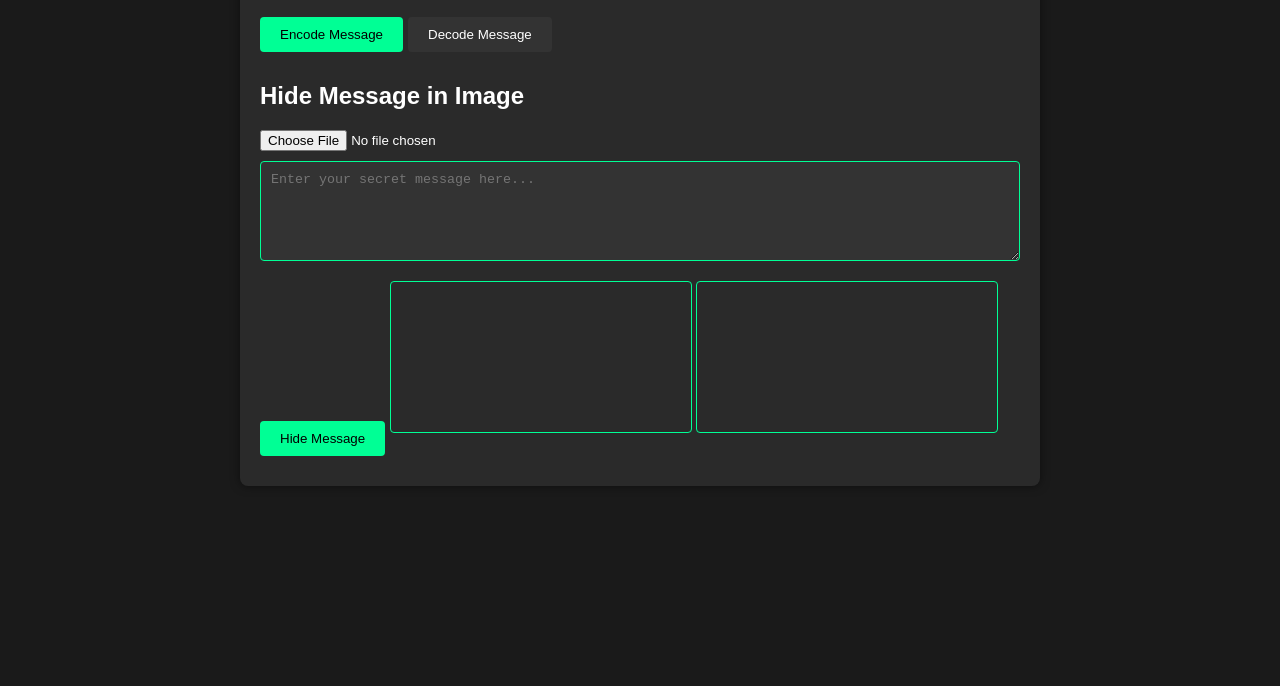
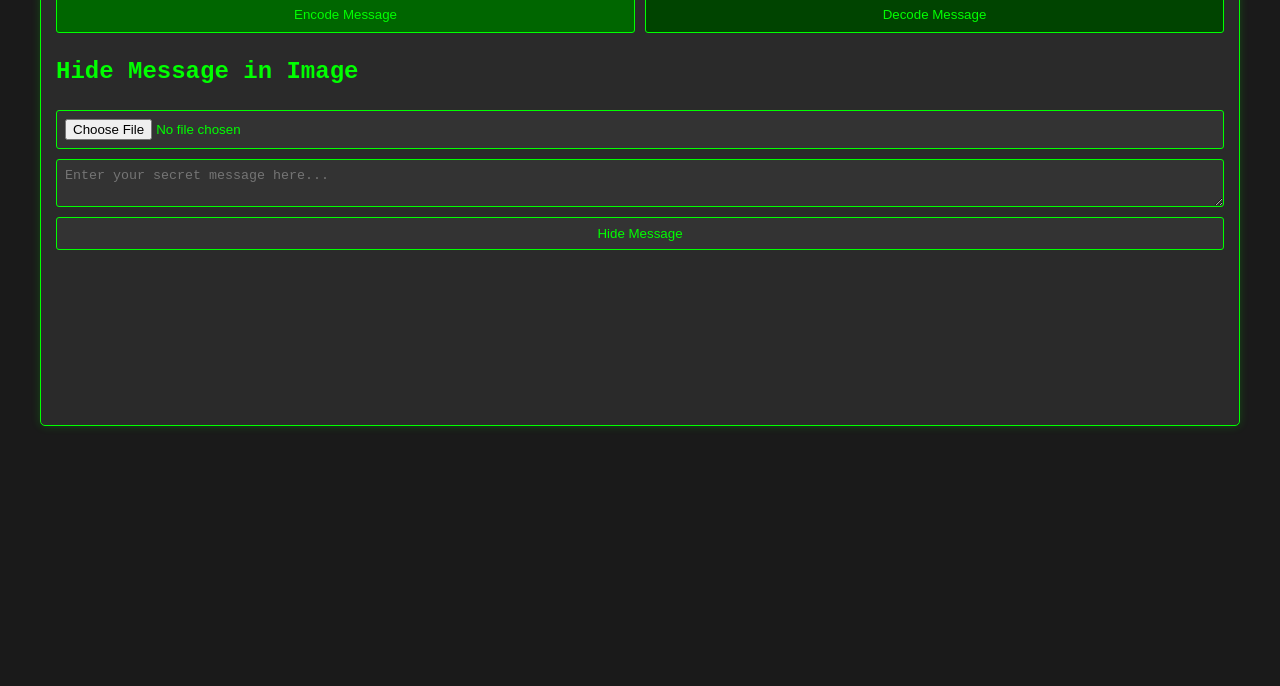
Before and after one commit to scs-labrat/commander, a plain HTML site: page stegotool.html in a window 1280 px wide. Shown: the part 114-800 px from the top of the page. Drawn offline with Linux system fonts and the light colour scheme.

Commit message:
fixed stego

```diff
--- a/stegotool.html
+++ b/stegotool.html
@@ -1,45 +1,54 @@
-<html><head><base href="./"><meta charset="utf-8">
+<html>
+<head>
+<base href="./">
+<meta charset="utf-8">
 <title>Steganography Tool</title>
 <style>
     body {
-        font-family: Arial, sans-serif;
-        background: #1a1a1a;
-        color: #fff;
-        max-width: 800px;
-        margin: 0 auto;
+        font-family: 'Courier New', monospace;
+        background-color: #1a1a1a;
+        color: #00ff00;
         padding: 20px;
     }
 
     .container {
-        background: #2a2a2a;
-        padding: 20px;
-        border-radius: 8px;
-        box-shadow: 0 0 10px rgba(0,0,0,0.5);
+        max-width: 1200px;
+        margin: 0 auto;
     }
 
-    h1 {
-        color: #00ff95;
-        text-align: center;
+    .tool-section {
+        background-color: #2a2a2a;
+        border: 1px solid #00ff00;
+        border-radius: 5px;
+        padding: 15px;
+        margin-bottom: 20px;
+        box-shadow: 0 0 10px rgba(0, 255, 0, 0.2);
+        transition: all 0.3s ease;
+    }
+
+    .tool-section:hover {
+        transform: translateX(5px);
+        box-shadow: 0 0 15px rgba(0, 255, 0, 0.3);
     }
 
     .tabs {
+        margin-bottom: 20px;
         display: flex;
-        margin-bottom: 20px;
+        gap: 10px;
     }
 
     .tab {
+        background-color: #004400;
+        color: #00ff00;
+        border: 1px solid #00ff00;
         padding: 10px 20px;
-        background: #333;
-        border: none;
-        color: white;
         cursor: pointer;
-        margin-right: 5px;
-        border-radius: 4px;
+        transition: all 0.3s ease;
+        border-radius: 3px;
     }
 
     .tab.active {
-        background: #00ff95;
-        color: black;
+        background-color: #006600;
     }
 
     .section {
@@ -50,43 +59,50 @@
         display: block;
     }
 
-    textarea {
+    input[type="file"], textarea, button {
+        background-color: #333;
+        color: #00ff00;
+        border: 1px solid #00ff00;
+        padding: 8px;
+        margin: 5px 0;
+        border-radius: 3px;
         width: 100%;
-        height: 100px;
-        margin: 10px 0;
-        background: #333;
-        color: white;
-        border: 1px solid #00ff95;
-        padding: 10px;
-        border-radius: 4px;
     }
 
     button {
-        background: #00ff95;
-        color: black;
-        border: none;
-        padding: 10px 20px;
-        border-radius: 4px;
         cursor: pointer;
-        margin: 10px 0;
+        transition: all 0.3s ease;
     }
 
     button:hover {
-        background: #00cc76;
+        background-color: #006600;
+        box-shadow: 0 0 10px rgba(0, 255, 0, 0.3);
     }
 
-    canvas {
-        max-width: 100%;
-        margin: 10px 0;
-        border: 1px solid #00ff95;
-        border-radius: 4px;
+    #command-output {
+        background-color: #000;
+        padding: 20px;
+        border: 1px solid #00ff00;
+        margin-top: 20px;
+        min-height: 50px;
+        border-radius: 5px;
+        position: relative;
+        white-space: pre-wrap;
+        font-family: monospace;
     }
 
-    #output {
-        margin-top: 20px;
-        padding: 10px;
-        background: #333;
-        border-radius: 4px;
+    .copy-button {
+        position: absolute;
+        top: 10px;
+        right: 10px;
+    }
+
+    .blink {
+        animation: blink 1s step-end infinite;
+    }
+
+    @keyframes blink {
+        50% { opacity: 0; }
     }
 </style>
 </head>
@@ -94,6 +110,7 @@
     <div class="container">
         <h1>🔐 Steganography Tool</h1>
 
+        <div class="tool-section">
             <div class="tabs">
                 <button class="tab active" onclick="switchTab('encode')">Encode Message</button>
                 <button class="tab" onclick="switchTab('decode')">Decode Message</button>
@@ -116,6 +133,7 @@
                 <div id="output"></div>
             </div>
         </div>
+    </div>
 
 <script>
 function switchTab(tab) {
@@ -125,6 +143,7 @@ function switchTab(tab) {
     document.querySelector(`.tab[onclick*="${tab}"]`).classList.add('active');
     document.getElementById(tab).classList.add('active');
 }
+
 
 let originalImage = null;
 let encodedImage = null;
```
Lines whose indentation alone changed are shown as unchanged.
